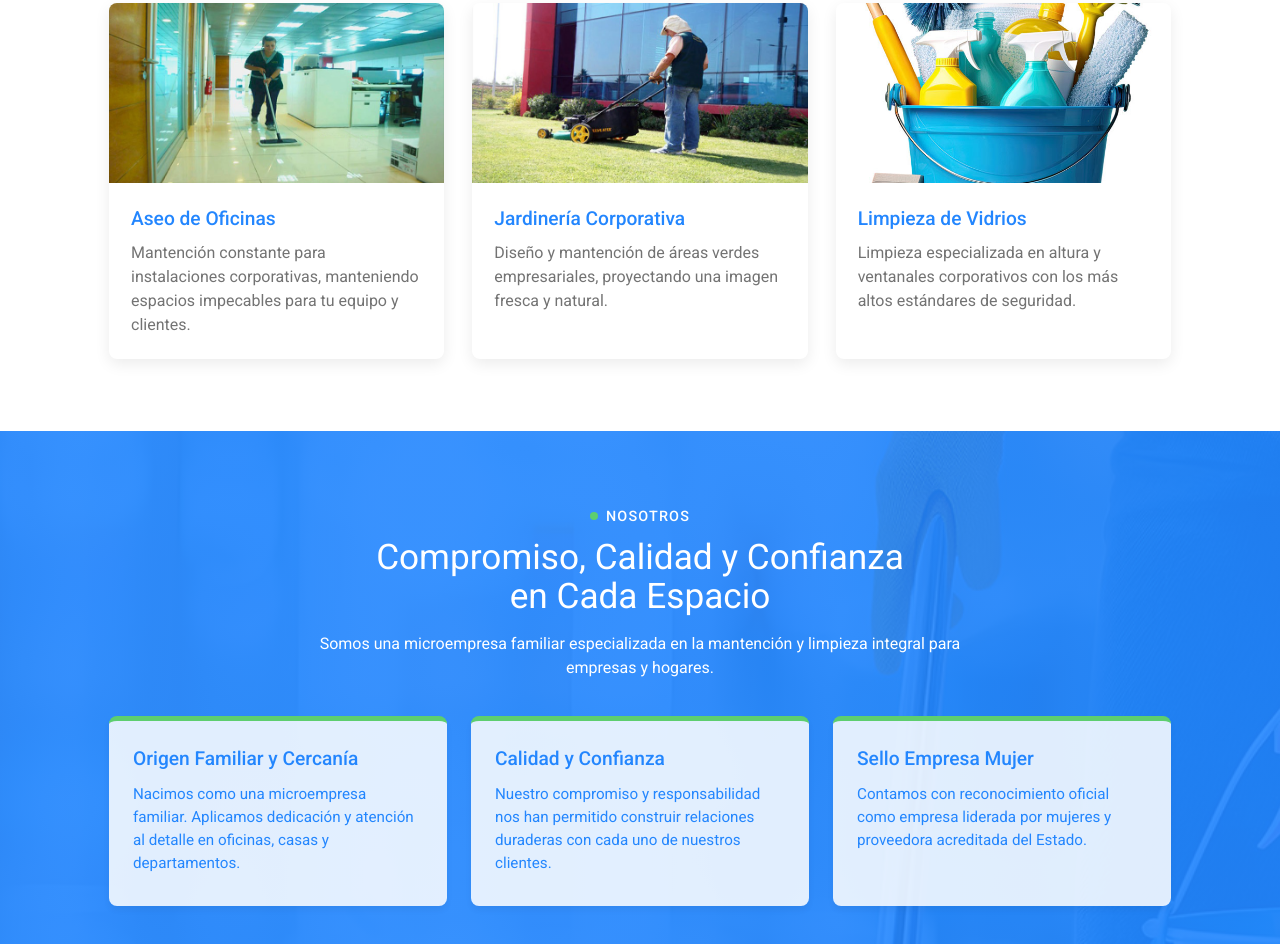
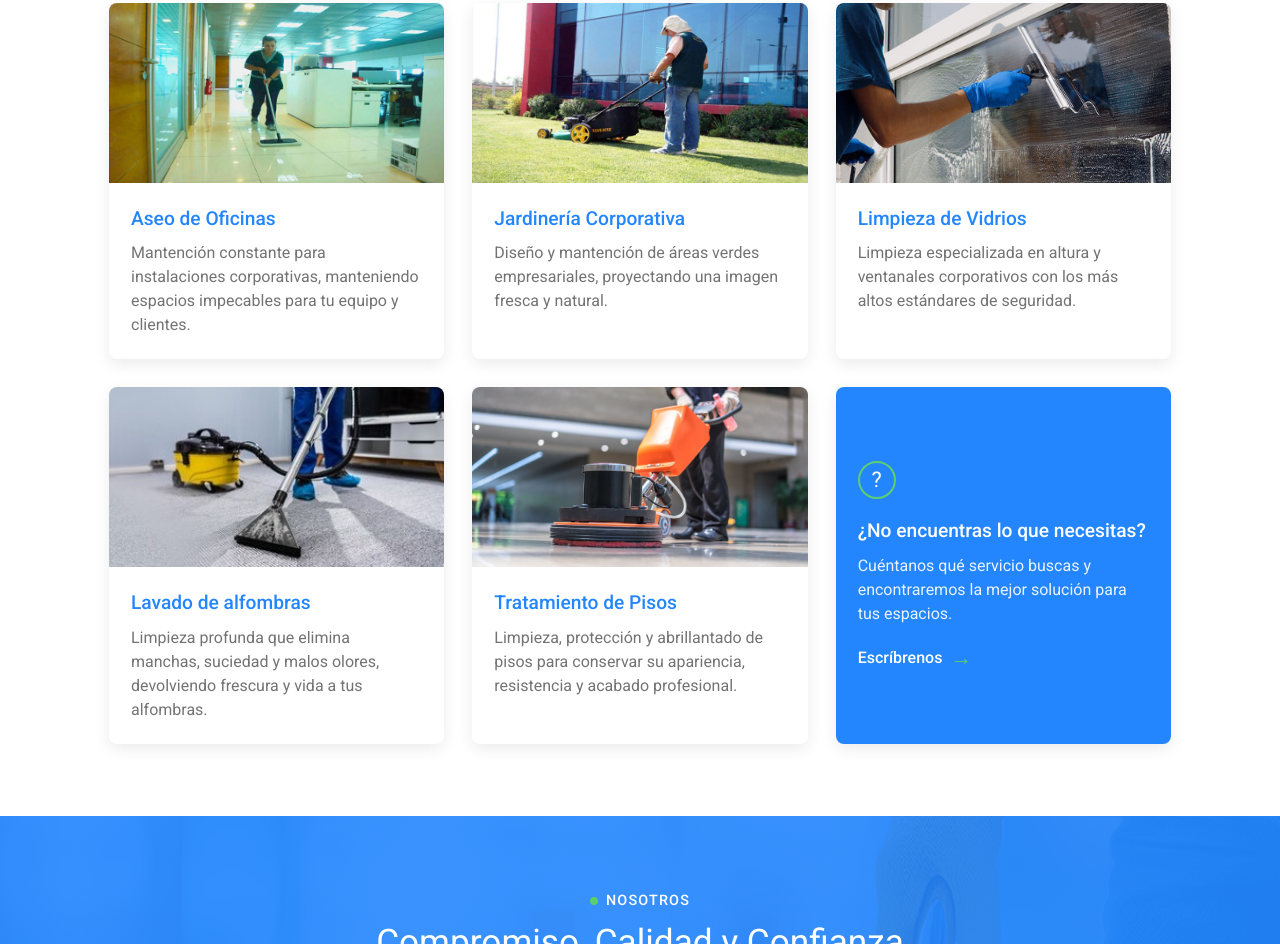
Before and after one commit to arielruiz1504-cloud/Acar-Web, a plain HTML site: page index.html in a window 1280 px wide. Shown: the part 674-1618 px from the top of the page. Drawn offline with Linux system fonts and the light colour scheme.

Commit message:
Se agrega tarjetas en sección de Servicios. Se actualiza imágenes y descripción

```diff
--- a/assets/css/styles.css
+++ b/assets/css/styles.css
@@ -57,6 +57,14 @@ a { color: inherit; }
 .service-card-content { padding: 22px; }
 .service-card h3 { margin: 0 0 8px; color: var(--blue); font-size: 1.2rem; font-weight: 500; }
 .service-card p, .why-item p { margin: 0; color: var(--muted); }
+.service-help-card { display: flex; align-items: center; min-height: 280px; color: var(--white); background: var(--blue); }
+.service-help-card .service-card-content { width: 100%; }
+.service-help-card h3 { color: var(--white); }
+.service-help-card p { color: rgba(255, 255, 255, .9); }
+.service-help-icon { display: inline-flex; align-items: center; justify-content: center; width: 38px; height: 38px; margin-bottom: 18px; border: 2px solid var(--green); border-radius: 50%; color: var(--white); font-size: 1.35rem; }
+.service-help-link { display: inline-flex; align-items: center; gap: 8px; margin-top: 20px; color: var(--white); font-weight: 500; text-decoration: none; }
+.service-help-link span { color: var(--green); font-size: 1.35rem; line-height: 1; transition: transform .2s ease; }
+.service-help-link:hover span { transform: translateX(4px); }
 .why-us { color: var(--white); background: linear-gradient(rgba(35, 134, 254, .9), rgba(35, 134, 254, .9)), url("../img/hero.jpg") center / cover; }
 .why-us-grid { margin-top: 30px; }
 .why-item { padding: 28px; text-align: center; border-radius: 8px; background: rgba(255, 255, 255, .12); }
--- a/index.html
+++ b/index.html
@@ -61,8 +61,24 @@
                     <div class="service-card-content"><h3>Jardinería Corporativa</h3><p>Diseño y mantención de áreas verdes empresariales, proyectando una imagen fresca y natural.</p></div>
                 </article>
                 <article class="service-card">
-                    <img src="assets/img/balde.jpg" alt="Productos profesionales de limpieza" class="service-card-img">
+                    <img src="assets/img/vidrios.jpg" alt="Productos profesionales de limpieza" class="service-card-img">
                     <div class="service-card-content"><h3>Limpieza de Vidrios</h3><p>Limpieza especializada en altura y ventanales corporativos con los más altos estándares de seguridad.</p></div>
+                </article>
+                <article class="service-card">
+                    <img src="assets/img/alfombra.jpg" alt="Oficina limpia y ordenada" class="service-card-img">
+                    <div class="service-card-content"><h3>Lavado de alfombras</h3><p>Limpieza profunda que elimina manchas, suciedad y malos olores, devolviendo frescura y vida a tus alfombras.</p></div>
+                </article>
+                <article class="service-card">
+                    <img src="assets/img/abrillantado.jpeg" alt="Área verde de una oficina" class="service-card-img">
+                    <div class="service-card-content"><h3>Tratamiento de Pisos</h3><p>Limpieza, protección y abrillantado de pisos para conservar su apariencia, resistencia y acabado profesional.</p></div>
+                </article>
+                <article class="service-card service-help-card">
+                    <div class="service-card-content">
+                        <span class="service-help-icon" aria-hidden="true">?</span>
+                        <h3>¿No encuentras lo que necesitas?</h3>
+                        <p>Cuéntanos qué servicio buscas y encontraremos la mejor solución para tus espacios.</p>
+                        <a class="service-help-link" href="#contacto">Escríbrenos <span aria-hidden="true">→</span></a>
+                    </div>
                 </article>
             </div>
         </section>
```
Also changed, not shown: assets/img/abrillantado.jpeg (added), assets/img/alfombra.jpg (added), assets/img/vidrios.jpg (added), 1 other file.
